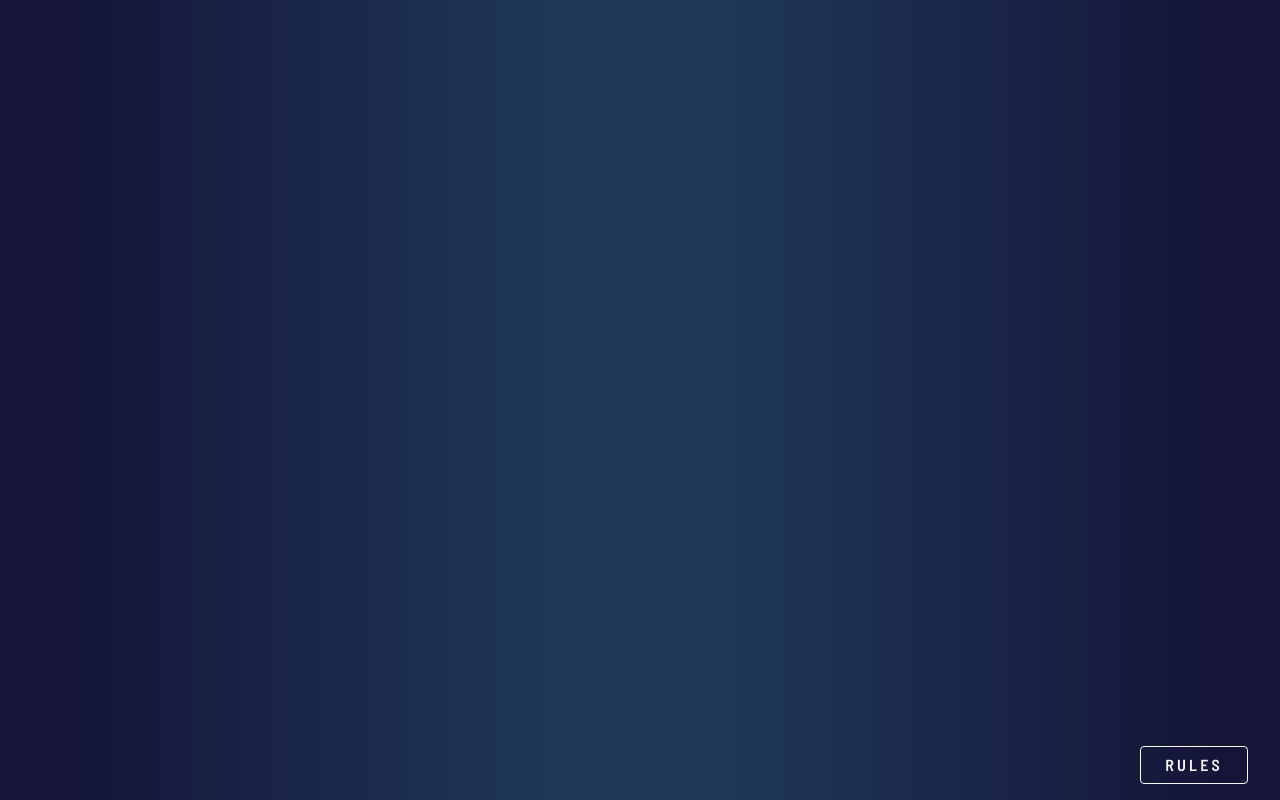
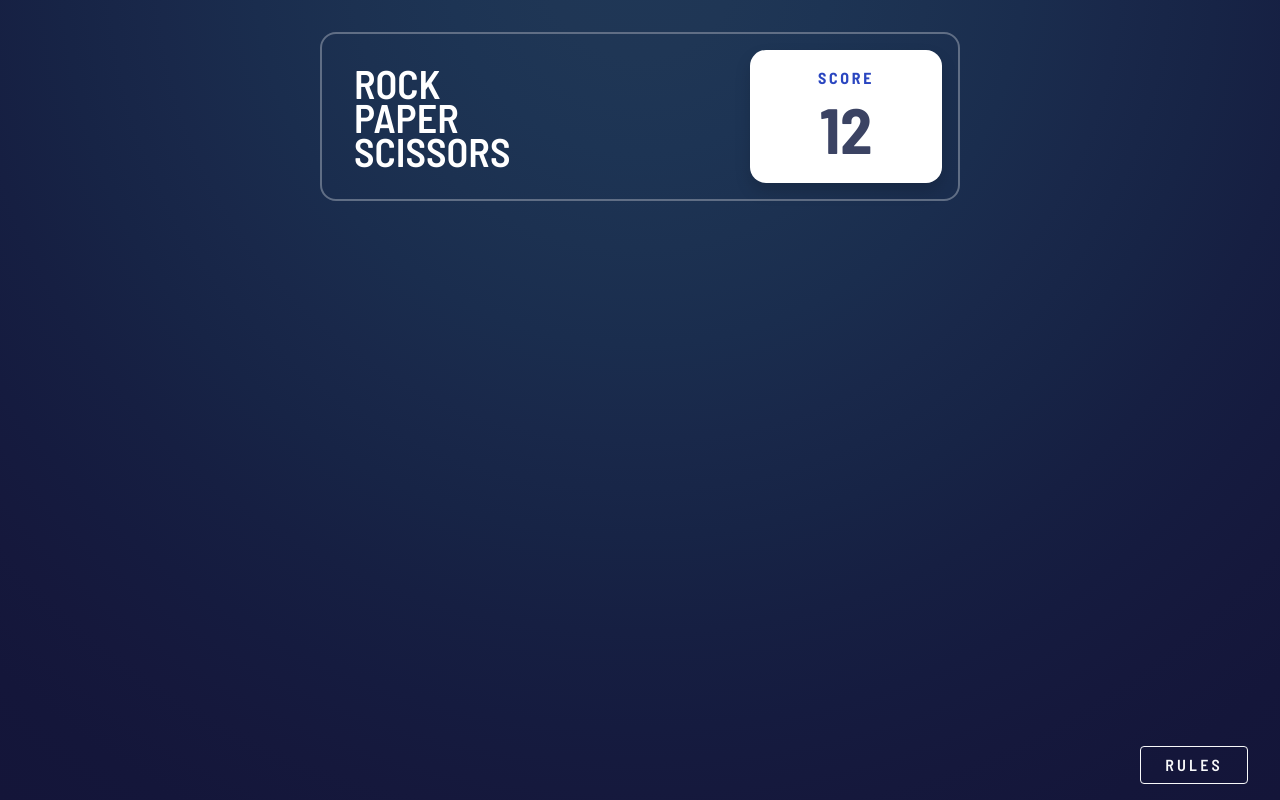
Before and after one commit to rohan843/RockPaperScissors, a plain HTML site: page index.html in a window 1280 px wide. Drawn offline with nearby package versions, Linux system fonts and the light colour scheme.

Commit message:
added top header

```diff
--- a/index.html
+++ b/index.html
@@ -16,7 +16,6 @@
   You Lose
 
   Play Again -->
-  <!-- Feel free to remove these styles or customise in your own stylesheet 👍 -->
   <link href="https://cdn.jsdelivr.net/npm/bootstrap@5.1.3/dist/css/bootstrap.min.css" rel="stylesheet"
     integrity="sha384-1BmE4kWBq78iYhFldvKuhfTAU6auU8tT94WrHftjDbrCEXSU1oBoqyl2QvZ6jIW3" crossorigin="anonymous">
   <link rel="stylesheet" href="styles.css">
@@ -27,7 +26,25 @@
 </head>
 
 <body>
-  <h1></h1>
+  <div class="Container header BorderRadius">
+    <div class="Row JustifySpaceBetween AlignCenter">
+      <div class="Col">
+        <p class="h2 upper-case text-white mb-0 normal-line-height">rock</p>
+        <p class="h2 upper-case text-white mb-0 top-margin-remove normal-line-height">paper</p>
+        <p class="h2 upper-case text-white mb-0 top-margin-remove normal-line-height">scissors</p>
+      </div>
+      <div class="Col AlignCenter">
+        <div class="Container bg-white shadow BorderRadius score-board">
+          <div class="upper-case score-text TextCenter">
+            <span>score</span>
+          </div>
+          <div class="score TextCenter normal-line-height">
+            <span>12</span>
+          </div>
+        </div>
+      </div>
+    </div>
+  </div>
   <button class="btn btn-outline-light no-shadow upper-case rules px-4">Rules</button>
   <!-- <div class="attribution">
     Challenge by <a href="https://www.frontendmentor.io?ref=challenge" target="_blank">Frontend Mentor</a>.
--- a/styles.css
+++ b/styles.css
@@ -7,11 +7,13 @@
     color: hsl(228, 45%, 44%);
 }
 
+html,body{min-height:100%;}
+
 body {
-    font-family: 'Barlow Semi Condensed', sans-serif;
-    /* TODO    : Tune the gradient more to the design */
-    background : rgb(31, 55, 86);
-    background : radial-gradient(circle, rgba(31, 55, 86, 1) 15%, rgba(20, 21, 57, 1) 90%);
+    font-family      : 'Barlow Semi Condensed', sans-serif;
+    background       : rgb(31, 55, 86);
+    background       : radial-gradient(circle at 50% -5%, #1f3756, #1f3655, #1d3454, #1c3151, #1a2d4e, #19284a, #172446, #161f42, #151b3f, #15183c, #14163a, #141539);
+    background-repeat: no-repeat;
 }
 
 .no-shadow {
@@ -24,7 +26,78 @@ body {
 
 .rules {
     letter-spacing: 0.2em;
-    position: absolute;
-    bottom: 1em;
-    right: 2em;
+    position      : absolute;
+    bottom        : 1em;
+    right         : 2em;
 }
+
+.BorderRadius {
+    border-radius: 1em;
+}
+
+.header {
+    border      : hsl(217, 16%, 45%) 0.15em solid;
+    font-weight : 700;
+    width       : 50%;
+    margin-top  : 2em !important;
+    padding     : 1em;
+    padding-left: 2em;
+}
+
+.top-margin-remove {
+    margin-top: -0.35em;
+}
+
+.score-text {
+    color         : hsl(229, 64%, 46%);
+    letter-spacing: 0.17em;
+}
+
+.score {
+    color      : hsl(229, 25%, 31%);
+    font-weight: 700;
+    font-size  : 4rem;
+}
+
+.score-board {
+    /* width: 66%; */
+    padding  : 1em;
+    min-width: 12em;
+}
+
+.TextCenter {
+    text-align: center;
+}
+
+.normal-line-height {
+    line-height: normal;
+}
+
+.Row {
+    display: flex;
+}
+
+.Col {
+    display       : flex;
+    flex-direction: column;
+}
+
+.Container {
+    margin: auto;
+}
+
+.JustifySpaceBetween {
+    justify-content: space-between;
+}
+
+.JustifyCenter {
+    justify-content: center;
+}
+
+.AlignCenter {
+    align-items: center;
+}
+
+.h2 {
+    font-size: 2.5rem;
+}
```
